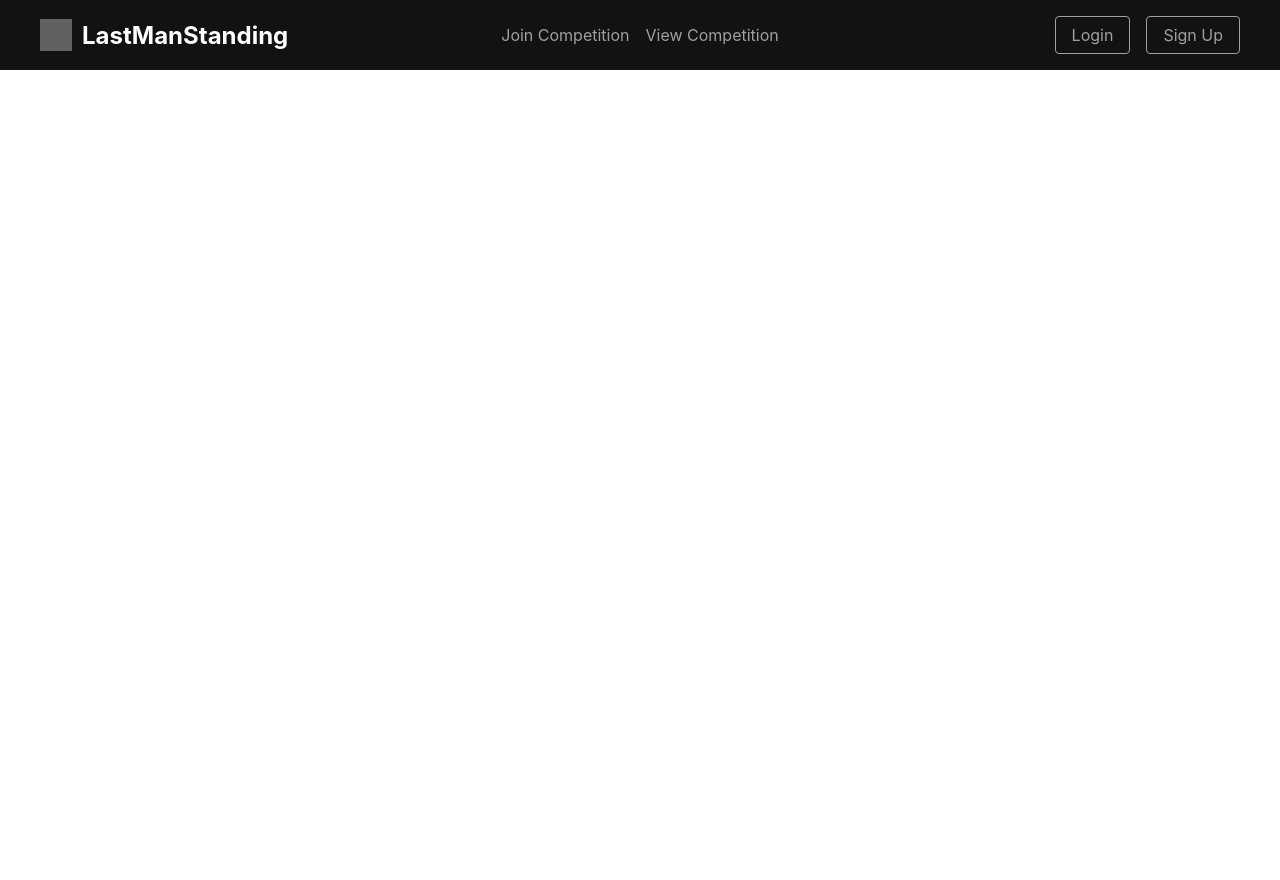
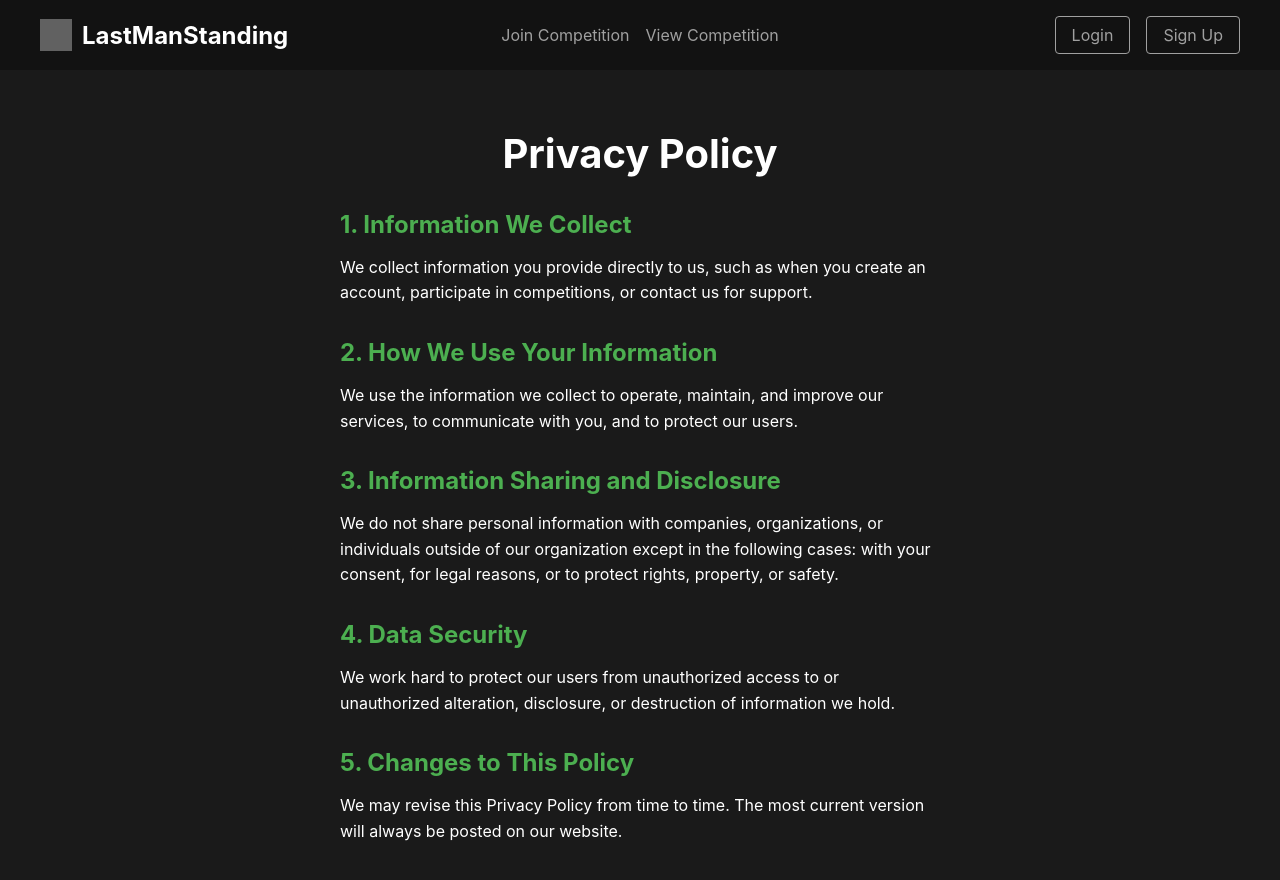
Before and after one commit to SimonK3lly/lms-app, a React (Create React App) app: page /privacy in a window 1280 px wide. Shown: the top 880 px of the page. Before the commit the page ends 800 px from the top, so only its background shows below. Built offline with nearby package versions, Linux system fonts and the light colour scheme; no server answers; grey boxes are pictures that could not be loaded.

Commit message:
Fixed Google Button styles & added pages for Forgot Password and Legal

```diff
--- a/src/App.js
+++ b/src/App.js
@@ -12,6 +12,9 @@ import { AuthProvider } from './contexts/AuthContext';
 import JoinCompetition from './components/JoinCompetition';
 import CompetitionRegistration from './components/CompetitionRegistration';
 import SelectionPage from './components/SelectionPage';
+import ForgotPassword from './components/ForgotPassword';
+import TermsOfService from './components/TermsOfService';
+import PrivacyPolicy from './components/PrivacyPolicy';
 
 function App() {
   return (
@@ -29,6 +32,9 @@ function App() {
             <Route path="/join" element={<JoinCompetition />} />
             <Route path="/join/:competitionId" element={<CompetitionRegistration />} />
             <Route path="/selection/:competitionId/:userId" element={<SelectionPage />} />
+            <Route path="/forgot-password" element={<ForgotPassword />} />
+            <Route path="/terms" element={<TermsOfService />} />
+            <Route path="/privacy" element={<PrivacyPolicy />} />
           </Routes>
         </Layout>
       </AuthProvider>
--- /dev/null
+++ b/src/components/ForgotPassword.js
@@ -0,0 +1,41 @@
+import React, { useState } from 'react';
+import { auth } from '../firebase';
+import { sendPasswordResetEmail } from 'firebase/auth';
+import '../styles/ForgotPassword.css';
+
+function ForgotPassword() {
+  const [email, setEmail] = useState('');
+  const [message, setMessage] = useState('');
+
+  const handleResetPassword = async (e) => {
+    e.preventDefault();
+    try {
+      await sendPasswordResetEmail(auth, email);
+      setMessage('Password reset email sent. Check your inbox.');
+    } catch (error) {
+      setMessage('Error: ' + error.message);
+    }
+  };
+
+  return (
+    <div className="page-container">
+      <div className="content-container">
+        <h1 className="page-title">Forgot Password</h1>
+        <form onSubmit={handleResetPassword} className="forgot-password-form">
+          <input
+            type="email"
+            value={email}
+            onChange={(e) => setEmail(e.target.value)}
+            placeholder="Enter your email"
+            required
+            className="form-input"
+          />
+          <button type="submit" className="submit-button">Reset Password</button>
+        </form>
+        {message && <p className="message">{message}</p>}
+      </div>
+    </div>
+  );
+}
+
+export default ForgotPassword;
--- a/src/components/GoogleSignInButton.js
+++ b/src/components/GoogleSignInButton.js
@@ -1,6 +1,8 @@
 import React from 'react';
 import { signInWithGoogle } from '../firebase';
 import { useNavigate } from 'react-router-dom';
+import '../styles/GoogleSignInButton.css';
+import googleSignIn from '../assets/googleSignIn.jpg';
 
 const GoogleSignInButton = () => {
   const navigate = useNavigate();
@@ -17,7 +19,8 @@ const GoogleSignInButton = () => {
 
   return (
     <button onClick={handleGoogleSignIn} className="google-sign-in-button">
-      Sign in with Google
+      <img src={googleSignIn} alt="Google logo" />
+      <span>Sign in with Google</span>
     </button>
   );
 };
--- /dev/null
+++ b/src/components/PrivacyPolicy.js
@@ -0,0 +1,30 @@
+import React from 'react';
+import '../styles/Legal.css';
+
+function PrivacyPolicy() {
+  return (
+    <div className="page-container">
+      <div className="content-container">
+        <h1 className="page-title">Privacy Policy</h1>
+        <div className="legal-content">
+          <h2>1. Information We Collect</h2>
+          <p>We collect information you provide directly to us, such as when you create an account, participate in competitions, or contact us for support.</p>
+
+          <h2>2. How We Use Your Information</h2>
+          <p>We use the information we collect to operate, maintain, and improve our services, to communicate with you, and to protect our users.</p>
+
+          <h2>3. Information Sharing and Disclosure</h2>
+          <p>We do not share personal information with companies, organizations, or individuals outside of our organization except in the following cases: with your consent, for legal reasons, or to protect rights, property, or safety.</p>
+
+          <h2>4. Data Security</h2>
+          <p>We work hard to protect our users from unauthorized access to or unauthorized alteration, disclosure, or destruction of information we hold.</p>
+
+          <h2>5. Changes to This Policy</h2>
+          <p>We may revise this Privacy Policy from time to time. The most current version will always be posted on our website.</p>
+        </div>
+      </div>
+    </div>
+  );
+}
+
+export default PrivacyPolicy;
--- a/src/components/SignUp.js
+++ b/src/components/SignUp.js
@@ -2,6 +2,7 @@ import React, { useState } from 'react';
 import { signUpWithEmailAndPassword } from '../firebase';
 import GoogleSignInButton from './GoogleSignInButton';
 import '../styles/Register.css';
+import { Link } from 'react-router-dom';
 
 const SignUp = () => {
   const [email, setEmail] = useState('');
@@ -57,7 +58,7 @@ const SignUp = () => {
         {error && <p style={{ color: 'red' }}>{error}</p>}
         <GoogleSignInButton />
         <p className="terms">
-          By signing up, you agree to our <a href="/terms">Terms of Service</a> and <a href="/privacy">Privacy Policy</a>.
+          By signing up, you agree to our <Link to="/terms">Terms of Service</Link> and <Link to="/privacy">Privacy Policy</Link>.
         </p>
       </div>
     </div>
--- /dev/null
+++ b/src/components/TermsOfService.js
@@ -0,0 +1,30 @@
+import React from 'react';
+import '../styles/Legal.css';
+
+function TermsOfService() {
+  return (
+    <div className="page-container">
+      <div className="content-container">
+        <h1 className="page-title">Terms of Service</h1>
+        <div className="legal-content">
+          <h2>1. Acceptance of Terms</h2>
+          <p>By accessing and using this website, you accept and agree to be bound by the terms and provision of this agreement.</p>
+
+          <h2>2. Use of the Service</h2>
+          <p>You agree to use the service for lawful purposes only and in a way that does not infringe the rights of, restrict or inhibit anyone else's use and enjoyment of the website.</p>
+
+          <h2>3. Modifications to the Service</h2>
+          <p>We reserve the right to modify or discontinue, temporarily or permanently, the service with or without notice.</p>
+
+          <h2>4. Termination</h2>
+          <p>We may terminate your access to the service, without cause or notice, which may result in the forfeiture and destruction of all information associated with your account.</p>
+
+          <h2>5. Governing Law</h2>
+          <p>This agreement shall be governed in accordance with the laws of the Republic of Ireland.</p>
+        </div>
+      </div>
+    </div>
+  );
+}
+
+export default TermsOfService;
--- /dev/null
+++ b/src/styles/ForgotPassword.css
@@ -0,0 +1,12 @@
+@import './SharedStyles.css';
+
+.forgot-password-form {
+  display: flex;
+  flex-direction: column;
+  align-items: center;
+}
+
+.message {
+  margin-top: 1rem;
+  color: #4CAF50;
+}
--- a/src/styles/GoogleSignInButton.css
+++ b/src/styles/GoogleSignInButton.css
@@ -11,6 +11,7 @@
     color: #3c4043;
     cursor: pointer;
     transition: background-color 0.3s;
+    margin: 12px auto;
   }
 
   .google-sign-in-button:hover {
--- /dev/null
+++ b/src/styles/Legal.css
@@ -0,0 +1,18 @@
+@import './SharedStyles.css';
+
+.legal-content {
+  text-align: left;
+  max-width: 800px;
+  margin: 0 auto;
+}
+
+.legal-content h2 {
+  margin-top: 2rem;
+  margin-bottom: 1rem;
+  color: #4CAF50;
+}
+
+.legal-content p {
+  margin-bottom: 1rem;
+  line-height: 1.6;
+}
```
Also changed, not shown: src/assets/googleSignIn.jpg (added).
